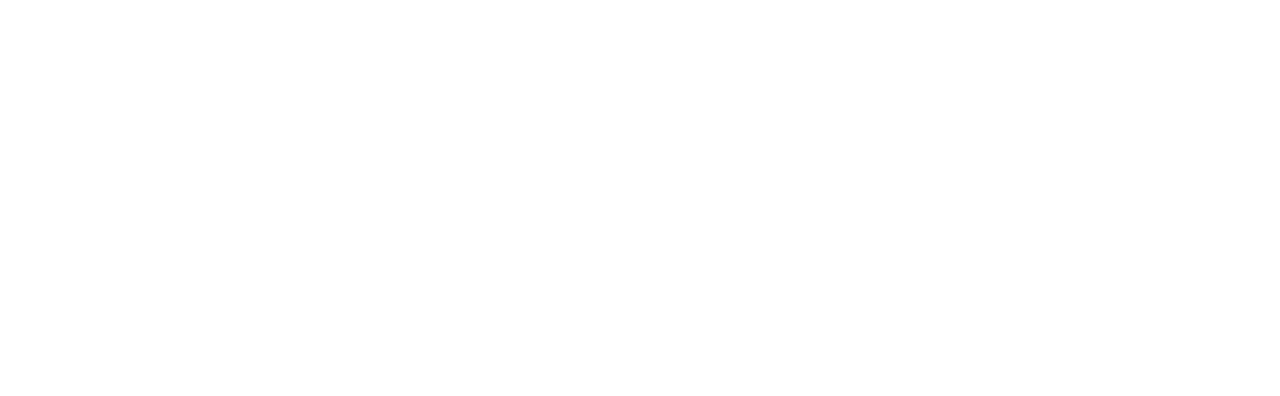
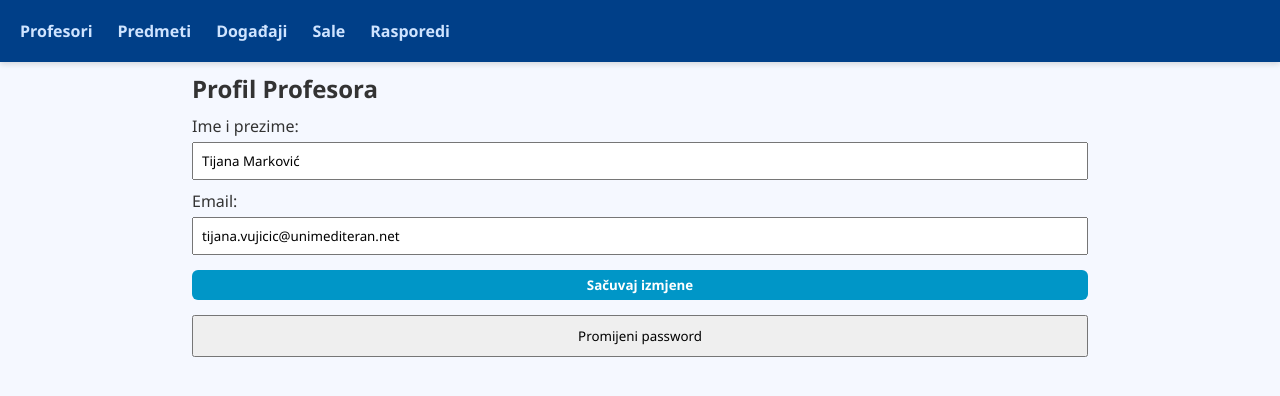
Before and after one commit to aleksabojovicb-git/rasporedispitaicasiova, a PHP site: page /profesor_profile.php in a window 1280 px wide. Before the commit the part shown is empty. Shown: the top 396 px of the page. Run offline with PHP 8.4, Linux system fonts and the light colour scheme.

Commit message:
add profesor profile page

```diff
--- a/public/views/profesor_profile.php
+++ b/public/views/profesor_profile.php
@@ -1 +1,76 @@
-<?php
+<!DOCTYPE html>
+<html lang="en">
+<head>
+    <meta charset="UTF-8">
+    <meta name="viewport" content="width=device-width, initial-scale=1.0">
+    <title>Profil Profesora</title>
+    <link rel="stylesheet" href="./../assets/css/profesor_profile.css">
+    <link rel="stylesheet" href="../assets/css/admin.css">
+    <link rel="stylesheet" href="../assets/css/style.css">
+
+</head>
+<body>
+    <header>
+        <nav>
+            <ul>
+                <li><a href="?page=profesori">Profesori</a></li>
+                <li><a href="?page=predmeti">Predmeti</a></li>
+                <li><a href="?page=dogadjaji">Događaji</a></li>
+                <li><a href="?page=sale">Sale</a></li>
+                <li><a href="?logout=true">Rasporedi</a></li>
+            </ul>
+        </nav>
+    </header>
+
+    <div class="container">
+        <div class="profile-form-container">
+            <h2>Profil Profesora</h2>
+
+            <form class="profile-form">
+                <label for="name">Ime i prezime:</label>
+                <input type="text" id="name" name="name" value="Tijana Marković" required>
+
+                <label for="email">Email:</label>
+                <input type="email" id="email" name="email" value="tijana.vujicic@unimediteran.net" required>
+
+                <button class="action-button edit-button" type="submit">Sačuvaj izmjene</button>
+            </form>
+
+            <button id="openModalBtn">Promijeni password</button>
+        </div>
+    </div>
+
+    <div id="passwordModal" class="modal">
+        <div class="modal-content">
+            <span class="close" id="closeModal">&times;</span>
+            <div class="modal-header">Promjena passworda</div>
+
+            <form>
+                <label for="oldPassword">Stari password:</label>
+                <input type="password" id="oldPassword" required>
+                <a href="#">Zaboravili ste password?</a>
+
+                <label for="newPassword">Novi password:</label>
+                <input type="password" id="newPassword" required>
+
+                <label for="confirmPassword">Potvrdi novi password:</label>
+                <input type="password" id="confirmPassword" required>
+
+                <button class="action-button edit-button" type="submit">Sačuvaj</button>
+            </form>
+        </div>
+    </div>
+
+    <script>
+        const modal = document.getElementById('passwordModal');
+        const openBtn = document.getElementById('openModalBtn');
+        const closeBtn = document.getElementById('closeModal');
+
+        openBtn.onclick = () => modal.style.display = 'block';
+        closeBtn.onclick = () => modal.style.display = 'none';
+        window.onclick = (event) => {
+            if (event.target === modal) modal.style.display = 'none';
+        }
+    </script>
+</body>
+</html>
```
Also changed, not shown: public/assets/css/profesor_profile.css (added).
